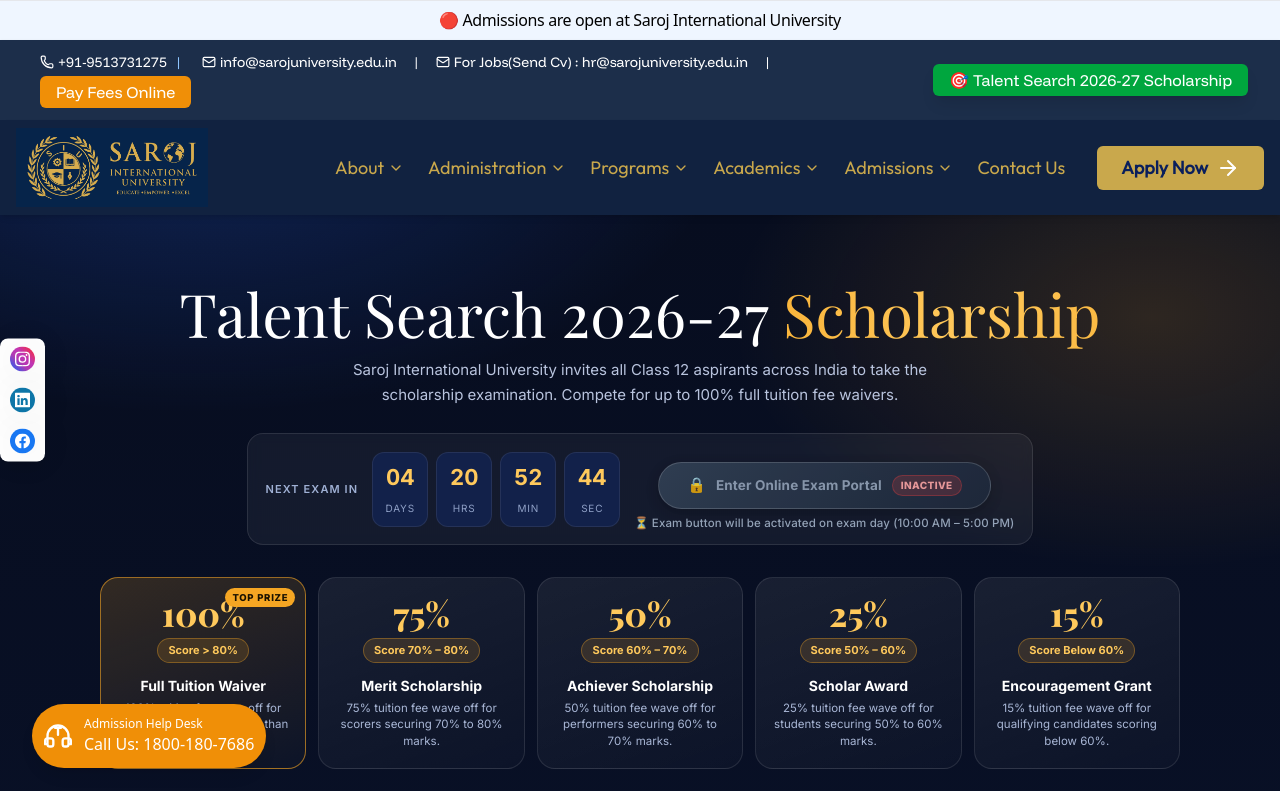
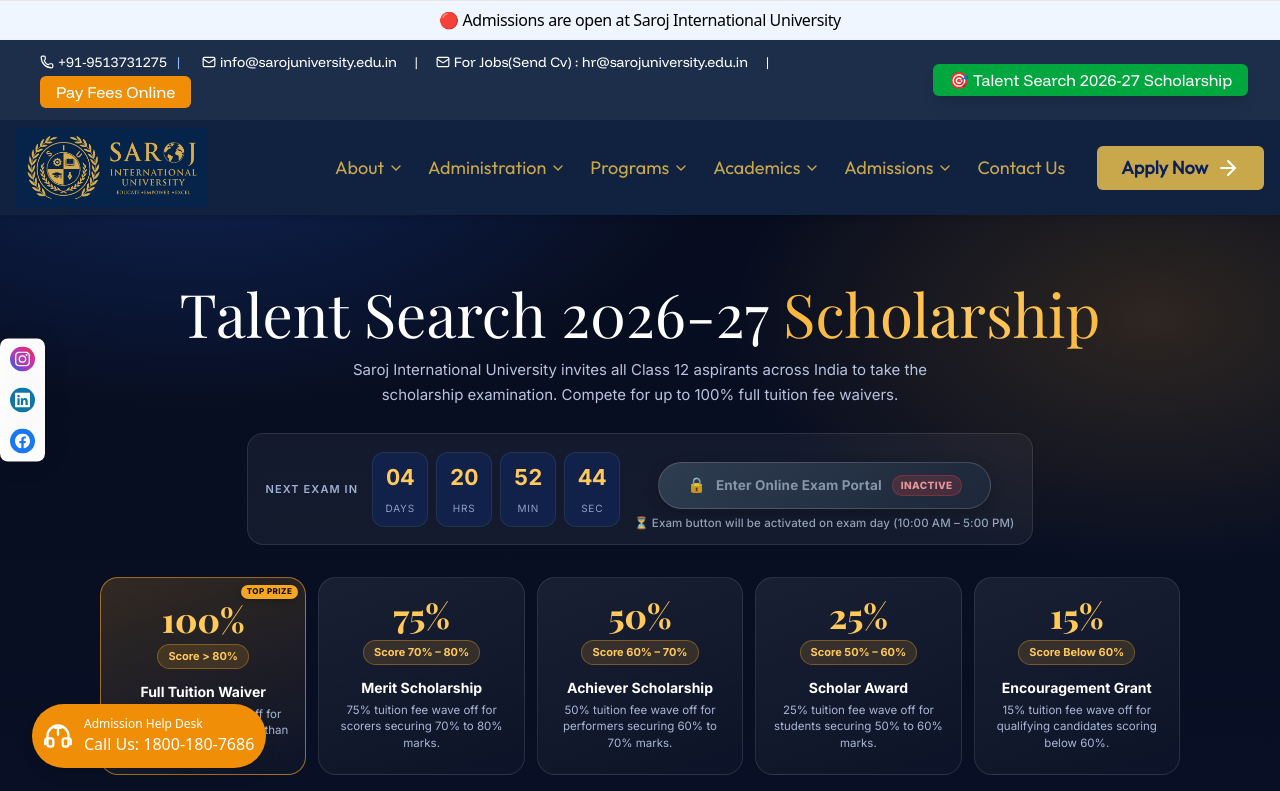
Before and after one commit to Saroj-Eductaion-Group/SIU, a React (Vite) app: page /talent-search in a window 1280 px wide. Shown: the top 791 px of the page. Built offline with nearby package versions, Linux system fonts and the light colour scheme.

Commit message:
style: position TOP PRIZE badge compactly in top right corner to prevent overlap with 100%

```diff
--- a/src/pages/NeetTalentHunt.css
+++ b/src/pages/NeetTalentHunt.css
@@ -80,19 +80,24 @@
 .th-tier.top {
   border-color: rgba(245,166,35,.6);
   background: linear-gradient(160deg, rgba(245,166,35,.18), rgba(255,255,255,.02));
+  padding-top: 22px;
 }
 .th-tier em {
   position: absolute;
-  top: 10px;
-  right: 10px;
+  top: 7px;
+  right: 7px;
   font-style: normal;
-  font-size: 9.5px;
+  font-size: 8px;
   font-weight: 800;
-  letter-spacing: .08em;
+  letter-spacing: .06em;
   background: var(--gold);
   color: #1a1200;
-  padding: 2.5px 7px;
+  padding: 2px 6px;
   border-radius: 999px;
+  line-height: 1.2;
+  z-index: 2;
+  box-shadow: 0 2px 6px rgba(0,0,0,0.25);
+  white-space: nowrap;
 }
 .th-tier .pct {
   font-family: 'Playfair Display', serif;
@@ -101,6 +106,7 @@
   color: var(--gold-2);
   line-height: 1;
   text-align: center;
+  margin-top: 2px;
 }
 .th-tier .th-criteria-tag {
   display: inline-flex;
```
